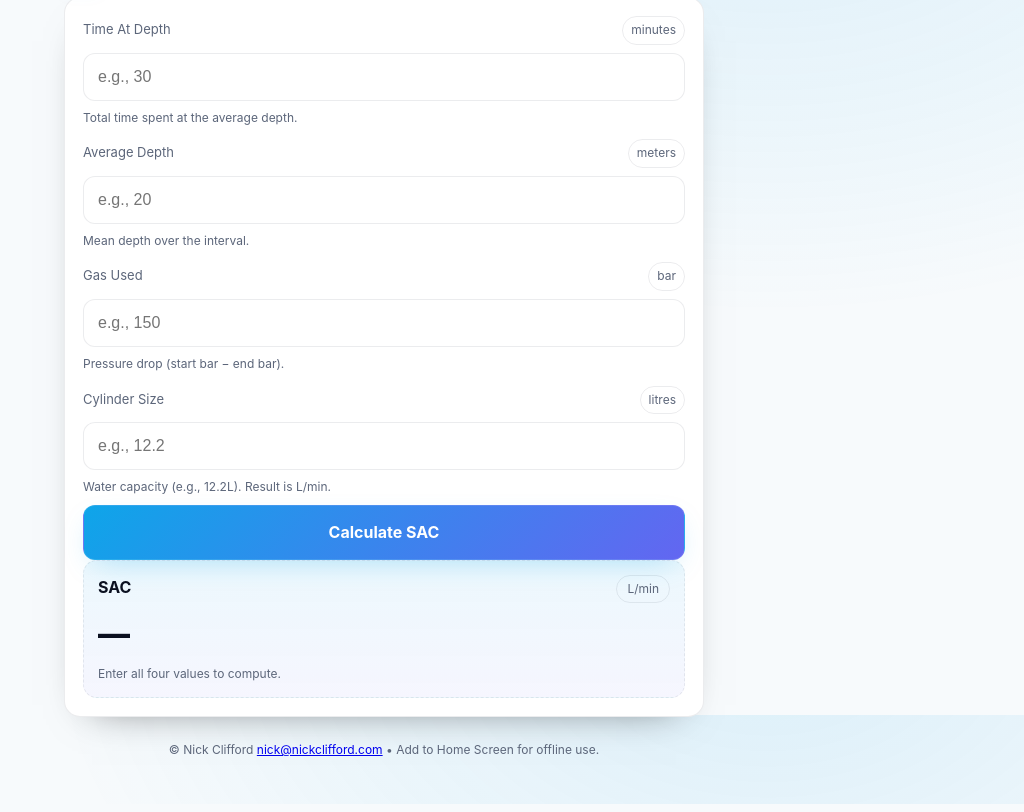
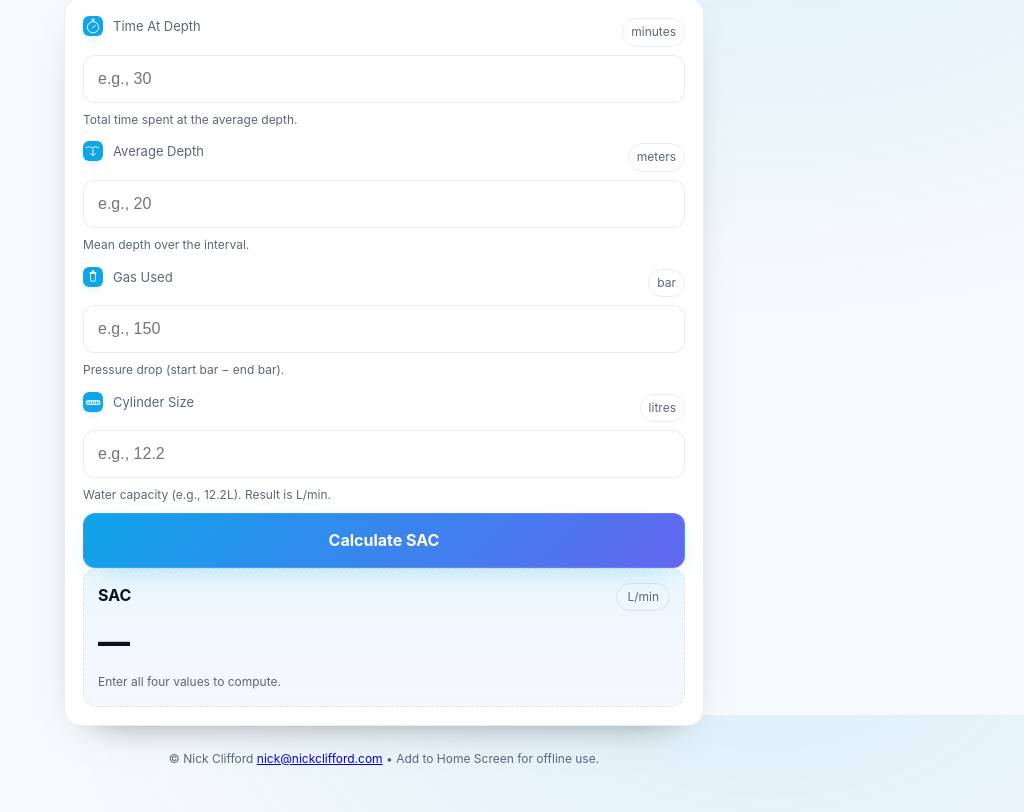
Before and after one commit to zafnz/zafnz.github.io, a plain HTML site: page sac/index.html in a window 1280 px wide. Shown: the part 85-897 px from the top of the page, without its empty margins (256-1280 px from the left). Drawn offline with Linux system fonts and the light colour scheme.

Commit message:
Add files via upload

```diff
--- a/sac/index.html
+++ b/sac/index.html
@@ -65,6 +65,14 @@
     footer { margin: 24px 0; color: var(--muted); font-size: 12px; text-align: center; }
     .error { color: var(--danger); }
     .ok { color: var(--success); }
+
+    .label-row { display:flex; align-items:center; gap:10px; }
+    .label-row img.icon { width:20px; height:20px; border-radius:6px; box-shadow: 0 4px 12px -6px rgba(14,165,233,.6); }
+
+
+    .label-row .icon { width:20px; height:20px; border-radius:6px; box-shadow: 0 4px 12px -6px rgba(14,165,233,.6); overflow:hidden; flex-shrink:0; }
+    .label-row .icon svg { width:100%; height:100%; display:block; }
+
   </style>
 </head>
 <body>
@@ -81,7 +89,14 @@
       <div class="grid">
         <div class="field">
           <div class="row">
-            <label for="time">Time At Depth</label>
+            <div class="label-row"><div class="icon" aria-hidden="true"><svg xmlns="http://www.w3.org/2000/svg" viewBox="0 0 64 64">
+  <rect width="64" height="64" rx="14" fill="#0ea5e9"/>
+  <circle cx="32" cy="36" r="18" fill="none" stroke="#ffffff" stroke-width="3"/>
+  <path d="M28 12h8" stroke="#ffffff" stroke-width="3" stroke-linecap="round"/>
+  <rect x="29" y="8" width="6" height="6" rx="1.5" fill="#ffffff"/>
+  <path d="M32 36l8-6" stroke="#ffffff" stroke-width="3" stroke-linecap="round"/>
+  <circle cx="32" cy="36" r="2" fill="#ffffff"/>
+</svg></div><label for="time">Time At Depth</label></div>
             <span class="units">minutes</span>
           </div>
           <input class="input" id="time" type="number" inputmode="decimal" step="any" min="0" placeholder="e.g., 30" autocomplete="off" />
@@ -90,7 +105,12 @@
 
         <div class="field">
           <div class="row">
-            <label for="depth">Average Depth</label>
+            <div class="label-row"><div class="icon" aria-hidden="true"><svg xmlns="http://www.w3.org/2000/svg" viewBox="0 0 64 64">
+  <rect width="64" height="64" rx="14" fill="#0ea5e9"/>
+  <path d="M10 22c4 0 6-4 10-4s6 4 10 4 6-4 10-4 6 4 10 4" fill="none" stroke="#ffffff" stroke-width="3" stroke-linecap="round"/>
+  <path d="M32 26v20" stroke="#ffffff" stroke-width="3" stroke-linecap="round"/>
+  <path d="M24 40l8 8 8-8" fill="none" stroke="#ffffff" stroke-width="3" stroke-linecap="round" stroke-linejoin="round"/>
+</svg></div><label for="depth">Average Depth</label></div>
             <span class="units">meters</span>
           </div>
           <input class="input" id="depth" type="number" inputmode="decimal" step="any" min="0" placeholder="e.g., 20" autocomplete="off" />
@@ -99,7 +119,12 @@
 
         <div class="field">
           <div class="row">
-            <label for="gas">Gas Used</label>
+            <div class="label-row"><div class="icon" aria-hidden="true"><svg xmlns="http://www.w3.org/2000/svg" viewBox="0 0 64 64">
+  <rect width="64" height="64" rx="14" fill="#0ea5e9"/>
+  <rect x="24" y="18" width="16" height="28" rx="6" fill="none" stroke="#ffffff" stroke-width="3"/>
+  <rect x="21" y="16" width="22" height="6" rx="3" fill="#ffffff"/>
+  <rect x="28" y="10" width="8" height="6" rx="2" fill="#ffffff"/>
+</svg></div><label for="gas">Gas Used</label></div>
             <span class="units">bar</span>
           </div>
           <input class="input" id="gas" type="number" inputmode="decimal" step="any" min="0" placeholder="e.g., 150" autocomplete="off" />
@@ -108,7 +133,11 @@
 
         <div class="field">
           <div class="row">
-            <label for="cyl">Cylinder Size</label>
+            <div class="label-row"><div class="icon" aria-hidden="true"><svg xmlns="http://www.w3.org/2000/svg" viewBox="0 0 64 64">
+  <rect width="64" height="64" rx="14" fill="#0ea5e9"/>
+  <rect x="10" y="28" width="44" height="12" rx="4" fill="none" stroke="#ffffff" stroke-width="3"/>
+  <path d="M16 28v12M22 28v8M28 28v12M34 28v8M40 28v12M46 28v8M52 28v12" stroke="#ffffff" stroke-width="3" stroke-linecap="round"/>
+</svg></div><label for="cyl">Cylinder Size</label></div>
             <span class="units">litres</span>
           </div>
           <input class="input" id="cyl" type="number" inputmode="decimal" step="any" min="0" placeholder="e.g., 12.2" autocomplete="off" />
@@ -143,7 +172,7 @@
     (function registerSW(){
       const pill = document.getElementById('pwa-pill');
       if (!('serviceWorker' in navigator)) { pill.textContent = 'No SW support'; return; }
-      navigator.serviceWorker.register('./sw-v3.js', { scope: './' })
+      navigator.serviceWorker.register('./sw-v5.js', { scope: './' })
         .then(() => { pill.textContent = 'Offline ready'; })
         .catch((e) => { console.error(e); pill.textContent = 'Offline unavailable'; });
     })();
```
Also changed, not shown: sac/sw-v5.js (added, +25 -0 lines).
